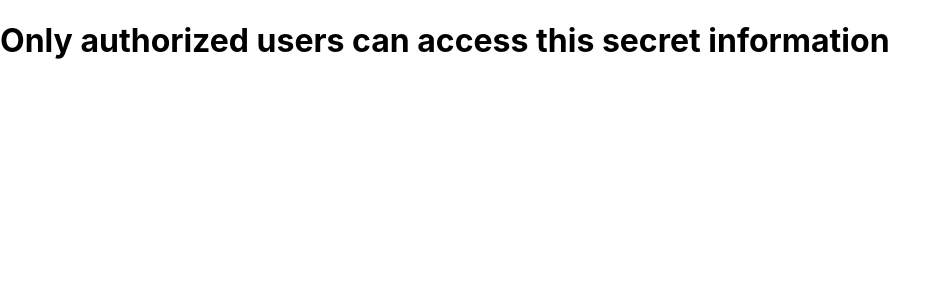
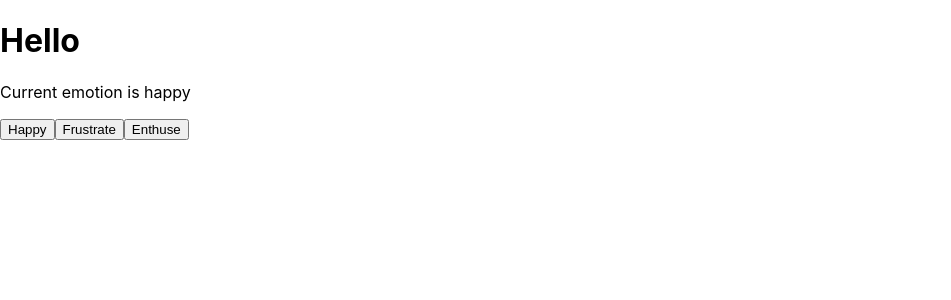
Before and after one commit to 123MwanjeMike/ReactJS-Essential-Training, a React (Create React App) app: page / in a window 1280 px wide. Shown: the top 300 px of the page, without its empty margins (0-951 px from the left). Built offline with nearby package versions, Linux system fonts and the light colour scheme.

Commit message:
Understanding the useState Hook

```diff
--- a/src/App.js
+++ b/src/App.js
@@ -1,18 +1,21 @@
 import './App.css';
+import {useState} from "react";
 
-function SecretComponent() {
-    return <h1>Only authorized users can access this secret information</h1>
-}
-
-function RegularComponent() {
-    return <h1>Anyone can access this component</h1>
-}
-// component names are case sentive and need upper camel case
-
-function App({authorised}) {
+function App() {
+    const [emotion, setEmotion] = useState('happy');
     return (
         <>
-        {authorised ? <SecretComponent /> : <RegularComponent />}
+        <h1>Hello</h1>
+        <p>Current emotion is {emotion}</p>
+        <button onClick={() => setEmotion('happy')}>
+            Happy
+        </button>
+        <button onClick={() => setEmotion('frustrated')}>
+            Frustrate
+        </button>
+        <button onClick={() => setEmotion('enthusiastic')}>
+            Enthuse
+        </button>
         </>
     );
 }
--- a/src/index.js
+++ b/src/index.js
@@ -4,11 +4,8 @@ import "./index.css";
 import reportWebVitals from "./reportWebVitals";
 import App from "./App"
 
-const [,,third] = ["boots", "tent", "headlamp"];
-console.log(third)
-
 ReactDOM.render(
-  <App authorised={true} />,
+  <App />,
   document.getElementById('root')
 );
 
```
Also changed, not shown: 1 other file (tests, documents, lock files or other folders).
